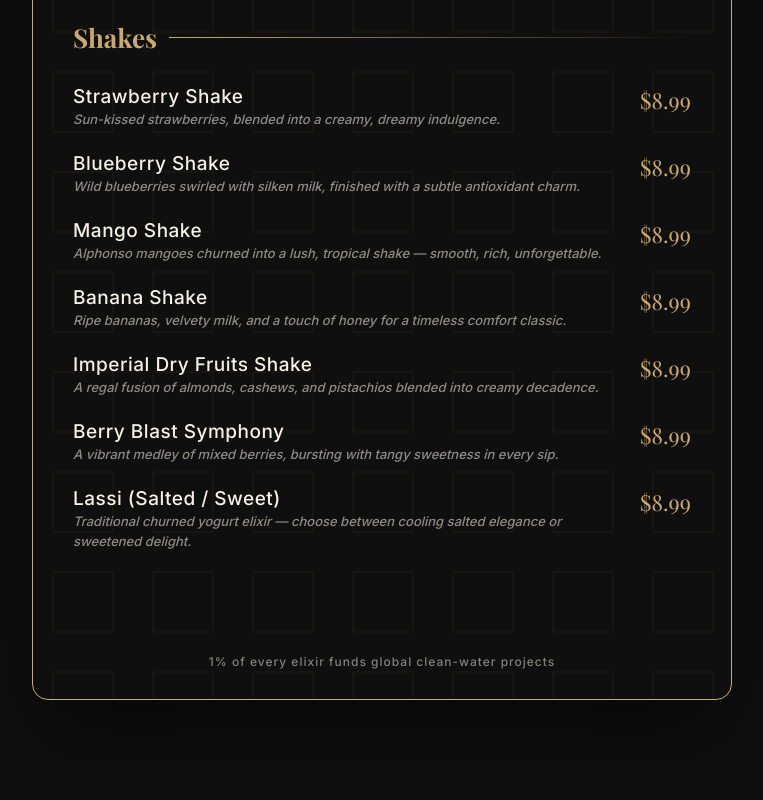
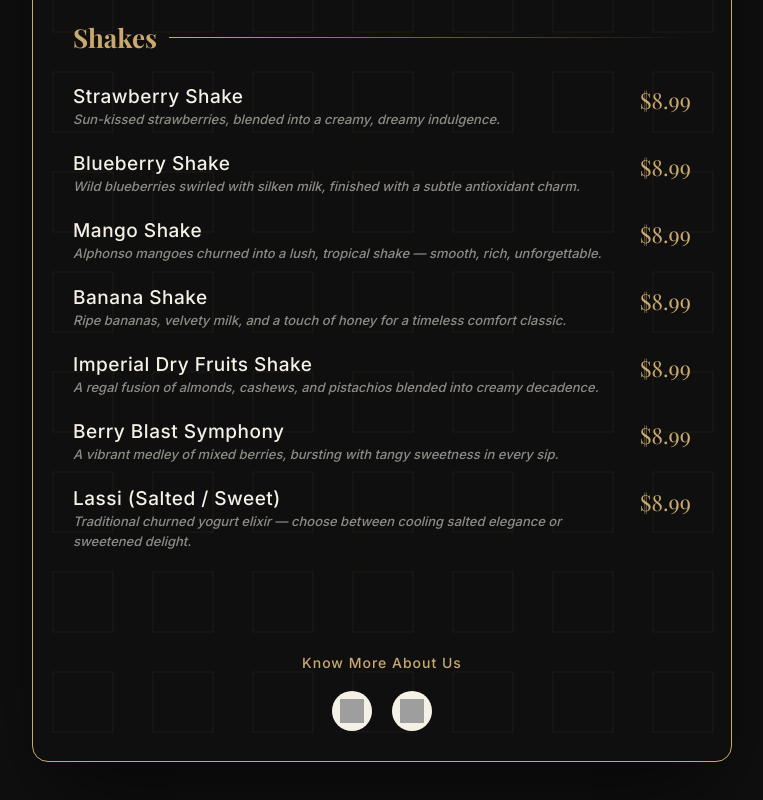
Before and after one commit to AnshumanSachdeva/AMBROSIA_menu, a plain HTML site: page menu.html in a window 1280 px wide. Shown: the part 809-1609 px from the top of the page, without its empty margins (258-1021 px from the left). Before the commit the page ends 1569 px from the top, so only its background shows below. Drawn offline with nearby package versions, Linux system fonts and the light colour scheme; grey boxes are pictures that could not be loaded.

Commit message:
Added insta and tiktok access

```diff
--- a/menu.html
+++ b/menu.html
@@ -116,12 +116,38 @@
       }
       footer {
         text-align: center;
-        font-size: 12px;
-        opacity: 0.5;
         padding: 30px;
+      }
+      .footer-text {
+        font-size: 14px;
+        margin-bottom: 20px;
+        color: var(--gold);
         letter-spacing: 1px;
       }
-      /* --------- DOWNLOAD BUTTON --------- */
+      .social-links {
+        display: flex;
+        justify-content: center;
+        gap: 20px;
+      }
+      .social-link {
+        display: inline-block;
+        width: 40px;
+        height: 40px;
+        border-radius: 50%;
+        background: var(--cream);
+        display: flex;
+        align-items: center;
+        justify-content: center;
+        transition: all 0.3s ease;
+      }
+      .social-link:hover {
+        transform: scale(1.1);
+        background: var(--gold);
+      }
+      .social-link img {
+        width: 24px;
+        height: 24px;
+      }
       #downloadBtn {
         position: fixed;
         right: 20px;
@@ -168,11 +194,9 @@
       }
     </style>
   </head>
-
   <body>
     <div class="menu-wrap" id="menu">
       <div class="logo">
-
         <img src="/img/Yellow Green Modern Icons Juice Logo - Copy.png" alt="Ambrosia Logo">
       </div>
       <header>
@@ -184,54 +208,42 @@
         <div class="item">
           <div class="item-info">
             <h3>Orange Juice</h3>
-            <span
-              >Sun-ripened Valencia oranges, cold-pressed for a bright, golden burst of citrus vitality.</span
-            >
+            <span>Sun-ripened Valencia oranges, cold-pressed for a bright, golden burst of citrus vitality.</span>
           </div>
           <div class="price">$6.99</div>
         </div>
         <div class="item">
           <div class="item-info">
             <h3>Watermelon Juice</h3>
-            <span
-              >Chilled ruby watermelon, kissed with garden mint for ultimate summer refreshment.</span
-            >
+            <span>Chilled ruby watermelon, kissed with garden mint for ultimate summer refreshment.</span>
           </div>
           <div class="price">$6.99</div>
         </div>
         <div class="item">
           <div class="item-info">
             <h3>Pineapple Juice</h3>
-            <span
-              >Tropical golden pineapple, juiced to perfection with a sparkling tangy-sweet finish.</span
-            >
+            <span>Tropical golden pineapple, juiced to perfection with a sparkling tangy-sweet finish.</span>
           </div>
           <div class="price">$6.99</div>
         </div>
         <div class="item">
           <div class="item-info">
             <h3>Mix Juice</h3>
-            <span
-              >A harmonious medley of seasonal fruits, crafted into a vibrant, colorful elixir.</span
-            >
+            <span>A harmonious medley of seasonal fruits, crafted into a vibrant, colorful elixir.</span>
           </div>
           <div class="price">$6.99</div>
         </div>
         <div class="item">
           <div class="item-info">
             <h3>Lemonade</h3>
-            <span
-              >Freshly squeezed lemons, alpine spring water, and a hint of raw sugar — pure, zesty bliss.</span
-            >
+            <span>Freshly squeezed lemons, alpine spring water, and a hint of raw sugar — pure, zesty bliss.</span>
           </div>
           <div class="price">$6.99</div>
         </div>
         <div class="item">
           <div class="item-info">
             <h3>Carrot Juice</h3>
-            <span
-              >Organic carrots, cold-pressed for earthy sweetness and a nourishing golden-orange glow.</span
-            >
+            <span>Organic carrots, cold-pressed for earthy sweetness and a nourishing golden-orange glow.</span>
           </div>
           <div class="price">$6.99</div>
         </div>
@@ -241,91 +253,82 @@
         <div class="item">
           <div class="item-info">
             <h3>Strawberry Shake</h3>
-            <span
-              >Sun-kissed strawberries, blended into a creamy, dreamy indulgence.</span
-            >
+            <span>Sun-kissed strawberries, blended into a creamy, dreamy indulgence.</span>
           </div>
           <div class="price">$8.99</div>
         </div>
         <div class="item">
           <div class="item-info">
             <h3>Blueberry Shake</h3>
-            <span
-              >Wild blueberries swirled with silken milk, finished with a subtle antioxidant charm.</span
-            >
+            <span>Wild blueberries swirled with silken milk, finished with a subtle antioxidant charm.</span>
           </div>
           <div class="price">$8.99</div>
         </div>
         <div class="item">
           <div class="item-info">
             <h3>Mango Shake</h3>
-            <span
-              >Alphonso mangoes churned into a lush, tropical shake — smooth, rich, unforgettable.</span
-            >
+            <span>Alphonso mangoes churned into a lush, tropical shake — smooth, rich, unforgettable.</span>
           </div>
           <div class="price">$8.99</div>
         </div>
         <div class="item">
           <div class="item-info">
             <h3>Banana Shake</h3>
-            <span
-              >Ripe bananas, velvety milk, and a touch of honey for a timeless comfort classic.</span
-            >
+            <span>Ripe bananas, velvety milk, and a touch of honey for a timeless comfort classic.</span>
           </div>
           <div class="price">$8.99</div>
         </div>
         <div class="item">
           <div class="item-info">
             <h3>Imperial Dry Fruits Shake</h3>
-            <span
-              >A regal fusion of almonds, cashews, and pistachios blended into creamy decadence.</span
-            >
+            <span>A regal fusion of almonds, cashews, and pistachios blended into creamy decadence.</span>
           </div>
           <div class="price">$8.99</div>
         </div>
         <div class="item">
           <div class="item-info">
             <h3>Berry Blast Symphony</h3>
-            <span
-              >A vibrant medley of mixed berries, bursting with tangy sweetness in every sip.</span
-            >
+            <span>A vibrant medley of mixed berries, bursting with tangy sweetness in every sip.</span>
           </div>
           <div class="price">$8.99</div>
         </div>
         <div class="item">
           <div class="item-info">
             <h3>Lassi (Salted / Sweet)</h3>
-            <span
-              >Traditional churned yogurt elixir — choose between cooling salted elegance or sweetened delight.</span
-            >
+            <span>Traditional churned yogurt elixir — choose between cooling salted elegance or sweetened delight.</span>
           </div>
           <div class="price">$8.99</div>
         </div>
       </section>
-      <footer>1% of every elixir funds global clean-water projects</footer>
+      <footer>
+        <div class="footer-text">Know More About Us</div>
+        <div class="social-links">
+          <a href="https://www.tiktok.com/@ambrosia.juice?_t=ZS-8zlOGucnIWr&_r=1" class="social-link" target="_blank">
+            <img src="https://cdn.jsdelivr.net/npm/simple-icons@v11/icons/tiktok.svg" alt="TikTok">
+          </a>
+          <a href="https://www.instagram.com/ambrosia_juice7?igsh=MTV5ejc4Y2hjMHlsZQ%3D%3D&utm_source=qr" class="social-link" target="_blank">
+            <img src="https://cdn.jsdelivr.net/npm/simple-icons@v11/icons/instagram.svg" alt="Instagram">
+          </a>
+        </div>
+      </footer>
     </div>
 
     <button id="downloadBtn">DOWNLOAD<br />NOW</button>
 
-
     <script src="https://cdnjs.cloudflare.com/ajax/libs/html2canvas/1.4.1/html2canvas.min.js"></script>
-
     <script>
-
-      document.getElementById('downloadBtn').addEventListener('click', function() {
-
+      document.getElementById('downloadBtn').addEventListener('click', function () {
         html2canvas(document.getElementById('menu'), {
           scale: 2,
           backgroundColor: '#0f0f0f',
           useCORS: true,
           logging: false
-        }).then(function(canvas) {
-
+        }).then(function (canvas) {
           const link = document.createElement('a');
           link.download = 'AMBROSIA-Menu.png';
           link.href = canvas.toDataURL('image/png');
           link.click();
-        }).catch(function(error) {
+        }).catch(function (error) {
           console.error('Error generating image:', error);
           alert('Unable to create image. Please try again.');
         });
```
